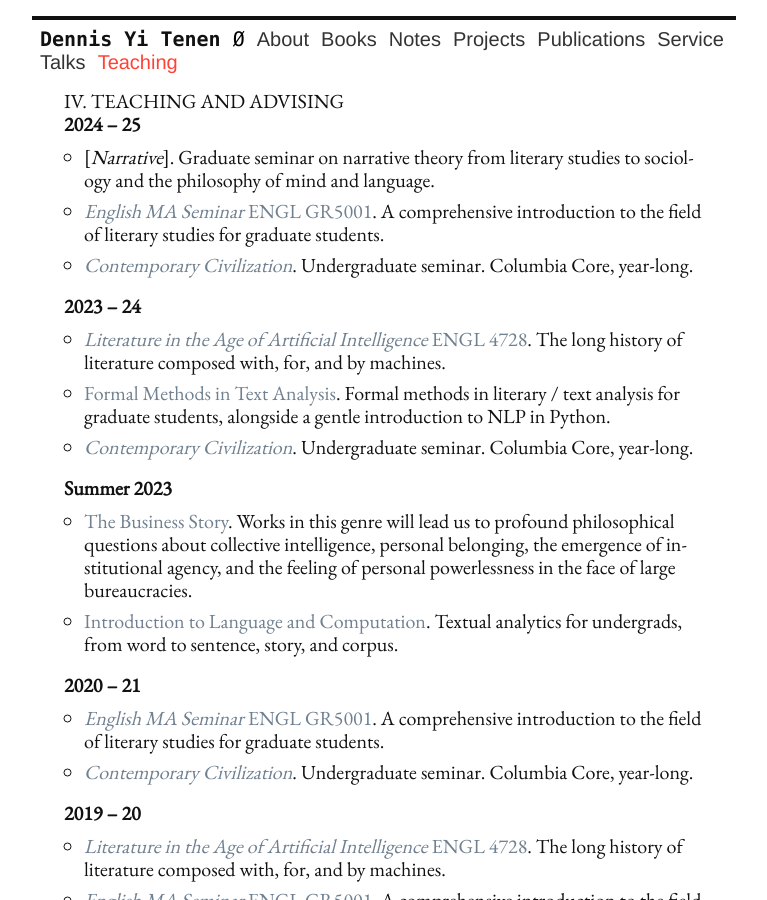
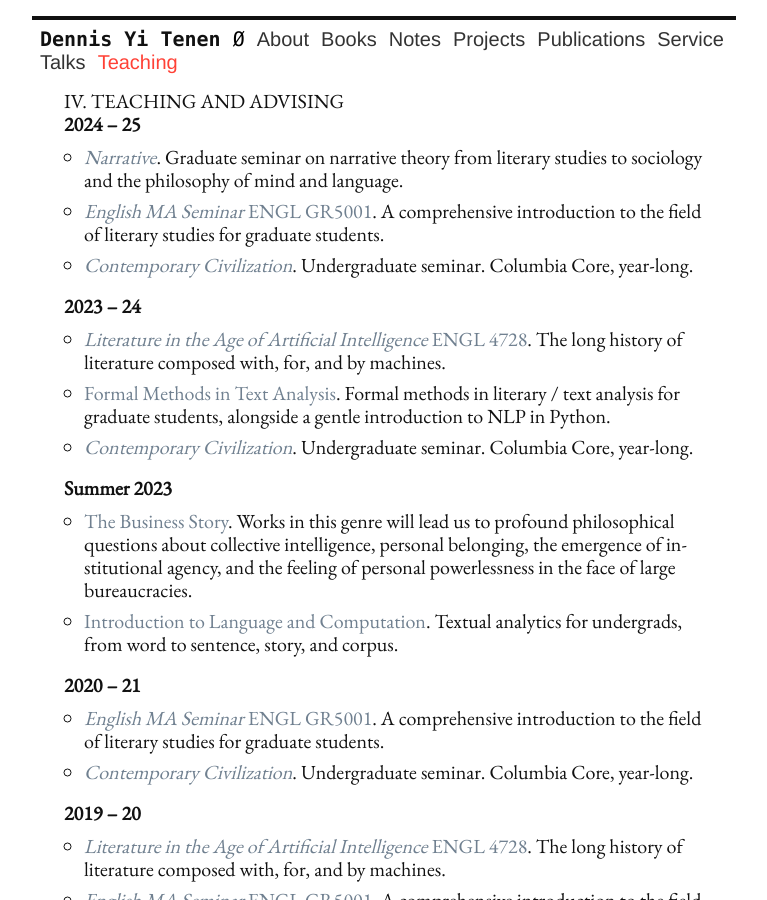
Before and after one commit to denten/denten.github.io, a Jekyll site: the page built from _pages/teaching.md, in a window 1280 px wide and 900 px high. Shown: the whole window, without its empty margins (256-1023 px from the left). Built offline with Jekyll 4.4.1, drawn with Linux system fonts in a browser that asks for light colours; nearby versions of some CDN libraries; some of the changed lines change nothing that is shown.

Commit message:
update the link

```diff
--- a/_includes/CV/03-teaching.md
+++ b/_includes/CV/03-teaching.md
@@ -1,7 +1,7 @@
 ## IV. Teaching and Advising
 
 ### 2024 -- 25
-- [*Narrative*]. Graduate seminar on narrative theory from literary studies to sociology and
+- [*Narrative*](https://github.com/denten-courses/narrative/blob/main/README.md). Graduate seminar on narrative theory from literary studies to sociology and
 the philosophy of mind and language.
 - [*English MA Seminar* ENGL GR5001](https://github.com/denten-courses/masters-seminar/tree/master/2024-fall). A
 comprehensive introduction to the field of literary studies for graduate students.
```
